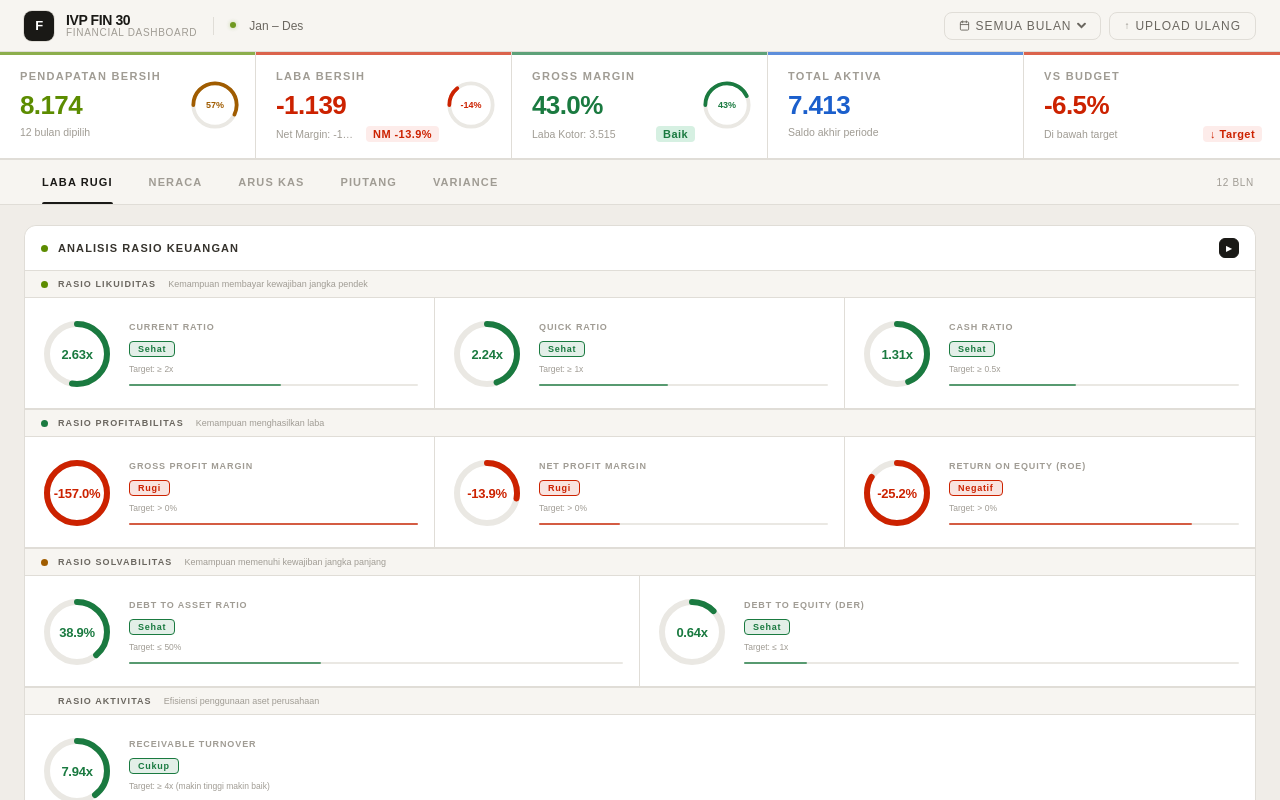
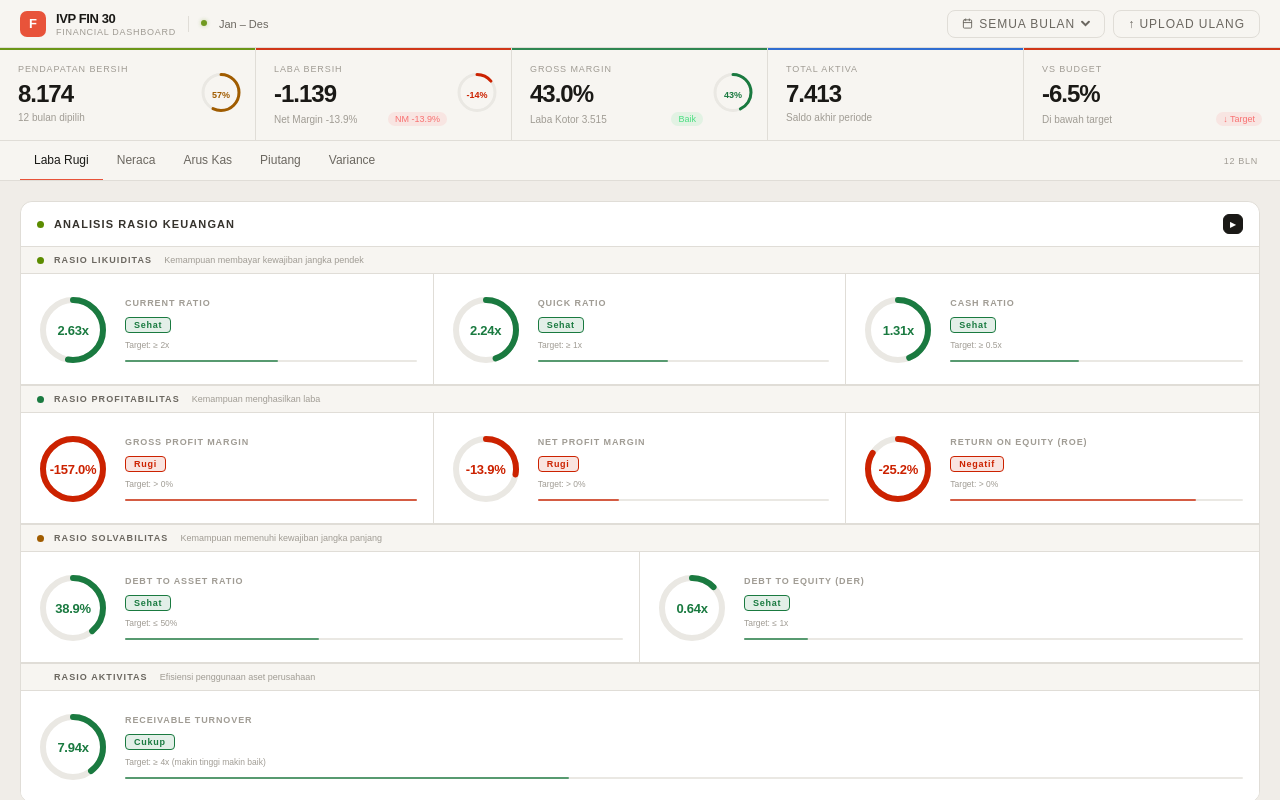
Before and after one commit to teddyseptiansyah/finsight, a React (Vite) app: page / in a window 1280 px wide. Both pictures are taken after a click on the button "Coba Data Demo". Shown: the top 800 px of the page. Built offline with nearby package versions, Linux system fonts and the light colour scheme; a web font is replaced by a local one.

Commit message:
Refactor Dashboard component for improved readability

```diff
--- a/src/components/Dashboard.jsx
+++ b/src/components/Dashboard.jsx
@@ -15,34 +15,34 @@ import { CoaContext }          from '../lib/CoaContext'
 const fmt = (val) => {
   if (val == null || isNaN(val)) return '—'
   const abs = Math.abs(val)
-  const formatted = abs.toLocaleString('id-ID', { minimumFractionDigits: 0, maximumFractionDigits: 0 })
-  return val < 0 ? `-${formatted}` : formatted
+  const f = abs.toLocaleString('id-ID', { minimumFractionDigits: 0, maximumFractionDigits: 0 })
+  return val < 0 ? `-${f}` : f
 }
 
 const TABS = [
-  { id: 'lr',       label: 'Laba Rugi',       icon: '▸', needsNeraca: false },
-  { id: 'neraca',   label: 'Neraca',           icon: '▸', needsNeraca: true  },
-  { id: 'ak',       label: 'Arus Kas',         icon: '▸', needsNeraca: false },
-  { id: 'piutang',  label: 'Piutang',          icon: '▸', needsNeraca: false },
-  { id: 'variance', label: 'Variance',         icon: '▸', needsNeraca: false },
+  { id: 'lr',       label: 'Laba Rugi',      needsNeraca: false },
+  { id: 'neraca',   label: 'Neraca',          needsNeraca: true  },
+  { id: 'ak',       label: 'Arus Kas',        needsNeraca: false },
+  { id: 'piutang',  label: 'Piutang',         needsNeraca: false },
+  { id: 'variance', label: 'Variance',        needsNeraca: false },
 ]
 
 function filterRows(dataObj, activeMonths, allMonths) {
   if (!dataObj) return dataObj
-  if (activeMonths.length === allMonths.length && activeMonths.every((m,i) => m===allMonths[i])) return dataObj
+  if (activeMonths.length === allMonths.length && activeMonths.every((m,i) => m === allMonths[i])) return dataObj
   const src = dataObj.months || allMonths
   const rows = {}
-  Object.entries(dataObj.rows||{}).forEach(([acct,val]) => {
+  Object.entries(dataObj.rows || {}).forEach(([acct, val]) => {
     if (Array.isArray(val)) {
-      rows[acct] = activeMonths.map(m => { const i=src.indexOf(m); return i>=0?(val[i]??0):0 })
-    } else if (val && typeof val==='object') {
-      const fm={}; activeMonths.forEach(m => { if (val[m]!==undefined) fm[m]=val[m] }); rows[acct]=fm
-    } else { rows[acct]=val }
+      rows[acct] = activeMonths.map(m => { const i = src.indexOf(m); return i >= 0 ? (val[i] ?? 0) : 0 })
+    } else if (val && typeof val === 'object') {
+      const fm = {}; activeMonths.forEach(m => { if (val[m] !== undefined) fm[m] = val[m] }); rows[acct] = fm
+    } else { rows[acct] = val }
   })
   const rawRows = (dataObj.rawRows || []).map(r => ({
     ...r,
     values: Array.isArray(r.values)
-      ? activeMonths.map(m => { const i=src.indexOf(m); return i>=0?(r.values[i]??0):0 })
+      ? activeMonths.map(m => { const i = src.indexOf(m); return i >= 0 ? (r.values[i] ?? 0) : 0 })
       : r.values,
   }))
   return { ...dataObj, rows, months: activeMonths, rawRows }
@@ -50,79 +50,72 @@ function filterRows(dataObj, activeMonths, allMonths) {
 
 export default function Dashboard({ data, onReset }) {
   const [tab, setTab]                   = useState('lr')
-  const [manualBudget, setManualBudget] = useState({ biaya:{}, target:{} })
+  const [manualBudget, setManualBudget] = useState({ biaya: {}, target: {} })
   const [drilldown, setDrilldown]       = useState(null)
   const [coaDrilldown, setCoaDrilldown] = useState(null)
   const kpiRefs = useRef({})
 
-  const allMonths  = useMemo(() => data?.lr?.months || [], [data])
-  const hasNeraca  = !!(data?.neraca?.rawRows?.length)
+  const allMonths = useMemo(() => data?.lr?.months || [], [data])
+  const hasNeraca = !!(data?.neraca?.rawRows?.length)
   const [activeMonths, setActiveMonths] = useState(allMonths)
   useEffect(() => setActiveMonths(data?.lr?.months || []), [data])
 
-  const filteredLr      = useMemo(() => filterRows(data?.lr,      activeMonths, allMonths), [data,activeMonths,allMonths])
-  const filteredNeraca  = useMemo(() => filterRows(data?.neraca,  activeMonths, allMonths), [data,activeMonths,allMonths])
-  const filteredAk      = useMemo(() => filterRows(data?.ak,      activeMonths, allMonths), [data,activeMonths,allMonths])
-  const filteredPiutang = useMemo(() => filterRows(data?.piutang, activeMonths, allMonths), [data,activeMonths,allMonths])
+  const filteredLr      = useMemo(() => filterRows(data?.lr,      activeMonths, allMonths), [data, activeMonths, allMonths])
+  const filteredNeraca  = useMemo(() => filterRows(data?.neraca,  activeMonths, allMonths), [data, activeMonths, allMonths])
+  const filteredAk      = useMemo(() => filterRows(data?.ak,      activeMonths, allMonths), [data, activeMonths, allMonths])
+  const filteredPiutang = useMemo(() => filterRows(data?.piutang, activeMonths, allMonths), [data, activeMonths, allMonths])
 
   const kpi = useMemo(() => {
-    const lr  = filteredLr?.rows    || {}
+    const lr  = filteredLr?.rows     || {}
     const nrc = filteredNeraca?.rows || {}
     const bdg = filterRows(data?.budget, activeMonths, allMonths)?.rows || {}
-    const rev   = Math.abs(totalOf(lr, ACCT.PENDAPATAN))
-    const hpp   = Math.abs(totalOf(lr, ACCT.HPP))
-    const laba  = -totalOf(lr, ACCT.LABA_BERSIH)
-    const bRev  = Math.abs(totalOf(bdg, ACCT.PENDAPATAN))
-    const bruto = rev - hpp
-    const aset  = lastOf(nrc, ACCT.TOTAL_AKTIVA)
-    const safe  = (n, d) => (d !== 0 && isFinite(n) && isFinite(d)) ? n / d * 100 : null
-    const gm    = safe(bruto, rev)
-    const nm    = safe(laba,  rev)
+    const rev    = Math.abs(totalOf(lr, ACCT.PENDAPATAN))
+    const hpp    = Math.abs(totalOf(lr, ACCT.HPP))
+    const laba   = -totalOf(lr, ACCT.LABA_BERSIH)
+    const bRev   = Math.abs(totalOf(bdg, ACCT.PENDAPATAN))
+    const bruto  = rev - hpp
+    const aset   = lastOf(nrc, ACCT.TOTAL_AKTIVA)
+    const safe   = (n, d) => (d !== 0 && isFinite(n) && isFinite(d)) ? n / d * 100 : null
+    const gm     = safe(bruto, rev)
+    const nm     = safe(laba, rev)
     const varPct = bRev > 0 ? (rev - bRev) / bRev * 100 : null
-    const rawOpex =
-      totalOf(lr, ACCT.BIAYA_MKT) + totalOf(lr, ACCT.BIAYA_KARY) +
-      totalOf(lr, ACCT.BIAYA_GEDUNG) + totalOf(lr, ACCT.BIAYA_UMUM) +
-      totalOf(lr, ACCT.BIAYA_OPS_LN)
+    const rawOpex = totalOf(lr, ACCT.BIAYA_MKT) + totalOf(lr, ACCT.BIAYA_KARY) +
+      totalOf(lr, ACCT.BIAYA_GEDUNG) + totalOf(lr, ACCT.BIAYA_UMUM) + totalOf(lr, ACCT.BIAYA_OPS_LN)
     const opex    = Math.abs(rawOpex)
     const labaOps = bruto - opex
-    const netNonOp =
-      totalOf(lr, '61999999') + totalOf(lr, '63999999') + totalOf(lr, '64999999') +
-      totalOf(lr, '65199999') + totalOf(lr, '65299999')
-    const beban75k = Math.abs(totalOf(lr, '75555555'))
-    const labaSblmPajak = beban75k > 0 ? (bruto - beban75k) : (labaOps + netNonOp)
-    const pajak = Math.abs(totalOf(lr, ACCT.PAJAK || '80999999'))
+    const netNonOp = totalOf(lr,'61999999') + totalOf(lr,'63999999') + totalOf(lr,'64999999') +
+      totalOf(lr,'65199999') + totalOf(lr,'65299999')
+    const beban75k       = Math.abs(totalOf(lr, '75555555'))
+    const labaSblmPajak  = beban75k > 0 ? (bruto - beban75k) : (labaOps + netNonOp)
+    const pajak          = Math.abs(totalOf(lr, ACCT.PAJAK || '80999999'))
     return { rev, laba, gm, nm, aset, varPct, bruto, hpp, opex, labaOps, labaSblmPajak, pajak }
   }, [filteredLr, filteredNeraca, data, activeMonths, allMonths])
 
   const period = activeMonths.length === 0 ? '—'
     : activeMonths.length === 1 ? activeMonths[0]
-    : `${activeMonths[0]} – ${activeMonths[activeMonths.length-1]}`
+    : `${activeMonths[0]} – ${activeMonths[activeMonths.length - 1]}`
 
   const kpis = [
     {
       key: 'pendapatan', label: 'Pendapatan Bersih',
-      value: fmt(kpi.rev),
-      sub: `${activeMonths.length} bulan dipilih`,
+      value: fmt(kpi.rev), sub: `${activeMonths.length} bulan dipilih`,
       color: 'var(--lime)',
       gauge: kpi.rev > 0 ? Math.round((kpi.hpp / kpi.rev) * 100) : null,
-      gaugeLabel: 'HPP ratio', gaugeColor: 'var(--warn)', badge: null,
+      gaugeColor: 'var(--warn)', badge: null,
     },
     {
       key: 'laba', label: 'Laba Bersih',
-      value: fmt(kpi.laba),
-      sub: `Net Margin: ${(kpi.nm??0).toFixed(1)}%`,
+      value: fmt(kpi.laba), sub: `Net Margin ${(kpi.nm ?? 0).toFixed(1)}%`,
       color: kpi.laba >= 0 ? 'var(--pos)' : 'var(--neg)',
       gauge: kpi.nm != null ? Math.min(Math.max(Math.round(kpi.nm), -100), 100) : null,
-      gaugeLabel: 'Net Margin', gaugeColor: kpi.laba >= 0 ? 'var(--pos)' : 'var(--neg)',
+      gaugeColor: kpi.laba >= 0 ? 'var(--pos)' : 'var(--neg)',
       badge: kpi.nm != null ? { text: `NM ${kpi.nm.toFixed(1)}%`, type: kpi.nm >= 0 ? 'pos' : 'neg' } : null,
     },
     {
       key: 'gm', label: 'Gross Margin',
-      value: `${(kpi.gm??0).toFixed(1)}%`,
-      sub: `Laba Kotor: ${fmt(kpi.bruto)}`,
+      value: `${(kpi.gm ?? 0).toFixed(1)}%`, sub: `Laba Kotor ${fmt(kpi.bruto)}`,
       color: kpi.gm == null ? 'var(--t4)' : kpi.gm >= 30 ? 'var(--pos)' : kpi.gm >= 0 ? 'var(--warn)' : 'var(--neg)',
       gauge: kpi.gm != null ? Math.min(Math.round(Math.abs(kpi.gm)), 100) : null,
-      gaugeLabel: '% dari rev',
       gaugeColor: kpi.gm == null ? 'var(--t4)' : kpi.gm >= 30 ? 'var(--pos)' : kpi.gm >= 0 ? 'var(--warn)' : 'var(--neg)',
       badge: kpi.gm != null
         ? { text: kpi.gm >= 30 ? 'Baik' : kpi.gm >= 0 ? 'Cukup' : 'Rugi', type: kpi.gm >= 30 ? 'pos' : kpi.gm >= 0 ? 'neu' : 'neg' }
@@ -130,10 +123,8 @@ export default function Dashboard({ data, onReset }) {
     },
     {
       key: 'aktiva', label: 'Total Aktiva',
-      value: fmt(kpi.aset),
-      sub: 'Saldo akhir periode',
-      color: 'var(--blue)',
-      gauge: null, badge: null,
+      value: fmt(kpi.aset), sub: 'Saldo akhir periode',
+      color: 'var(--blue)', gauge: null, badge: null,
     },
     {
       key: 'budget', label: 'vs Budget',
@@ -153,14 +144,12 @@ export default function Dashboard({ data, onReset }) {
   )
 
   const TAB_CONTENT = {
-    lr: (
-      <>
-        <RatioPanel lrData={filteredLr} neracaData={filteredNeraca} months={activeMonths} hasNeraca={hasNeraca}/>
-        <Section title="Laporan Laba Rugi" dot="var(--blue)" defaultOpen noPad>
-          <TabLabRugi data={filteredLr} months={activeMonths}/>
-        </Section>
-      </>
-    ),
+    lr: (<>
+      <RatioPanel lrData={filteredLr} neracaData={filteredNeraca} months={activeMonths} hasNeraca={hasNeraca}/>
+      <Section title="Laporan Laba Rugi" dot="var(--blue)" defaultOpen noPad>
+        <TabLabRugi data={filteredLr} months={activeMonths}/>
+      </Section>
+    </>),
     neraca: (
       <Section title="Neraca" dot="var(--purple)" defaultOpen noPad>
         <TabNeraca data={filteredNeraca} months={activeMonths}/>
@@ -192,64 +181,123 @@ export default function Dashboard({ data, onReset }) {
   return (
     <CoaContext.Provider value={{ openCoa: setCoaDrilldown, lrData: filteredLr }}>
       <style>{css}</style>
-      <div style={{ minHeight: '100vh', background: 'var(--bg)', display: 'flex', flexDirection: 'column' }}>
+      <style>{`
+        .dash-shell{min-height:100vh;background:var(--bg);display:flex;flex-direction:column}
+
+        /* topbar */
+        .topbar{height:48px;background:var(--surface);border-bottom:1px solid var(--rule);
+          display:flex;align-items:center;justify-content:space-between;
+          padding:0 20px;position:sticky;top:0;z-index:50;flex-shrink:0;gap:12px}
+        .topbar-left{display:flex;align-items:center;gap:10px}
+        .topbar-logo{width:26px;height:26px;background:var(--accent,#e8533a);border-radius:7px;
+          display:flex;align-items:center;justify-content:center;
+          font-weight:800;font-size:13px;color:#fff;flex-shrink:0}
+        .topbar-name{font-size:13px;font-weight:700;color:var(--t1);letter-spacing:-.4px}
+        .topbar-sub{font-size:9px;color:var(--t4);text-transform:uppercase;letter-spacing:.08em}
+        .topbar-sep{width:1px;height:16px;background:var(--rule);margin:0 2px}
+        .topbar-period{display:flex;align-items:center;gap:5px;font-size:11px;color:var(--t3)}
+        .topbar-right{display:flex;align-items:center;gap:8px}
+
+        /* kpi grid */
+        .kpi-grid-new{display:grid;grid-template-columns:repeat(5,1fr);
+          border-bottom:1px solid var(--rule);background:var(--bg)}
+        .kpi-cell{padding:16px 18px 14px;background:var(--surface);
+          border-right:1px solid var(--rule);cursor:pointer;position:relative;
+          transition:background .12s;overflow:hidden}
+        .kpi-cell:last-child{border-right:none}
+        .kpi-cell:hover{background:var(--surface2,#181816)}
+        .kpi-cell--open{background:var(--surface2,#181816)}
+        .kpi-cell__accent{position:absolute;top:0;left:0;right:0;height:2px;
+          background:var(--kc);opacity:.9}
+        .kpi-cell__label{font-size:9px;text-transform:uppercase;letter-spacing:.1em;
+          color:var(--t4);margin-bottom:8px;font-family:var(--mono,monospace)}
+        .kpi-cell__value{font-size:24px;font-weight:700;color:var(--t1);
+          letter-spacing:-1px;line-height:1;margin-bottom:6px;
+          font-variant-numeric:tabular-nums}
+        .kpi-cell__bottom{display:flex;align-items:center;justify-content:space-between;gap:6px}
+        .kpi-cell__sub{font-size:10px;color:var(--t4);font-family:var(--mono,monospace)}
+        .kpi-cell__badge{font-size:9px;padding:2px 7px;border-radius:100px;
+          font-family:var(--mono,monospace);white-space:nowrap;flex-shrink:0}
+        .kpi-cell__badge--pos{background:rgba(74,222,128,.12);color:#4ade80}
+        .kpi-cell__badge--neg{background:rgba(248,113,113,.12);color:#f87171}
+        .kpi-cell__badge--neu{background:rgba(250,204,21,.1);color:#fbbf24}
+        .kpi-cell__gauge{position:absolute;right:12px;top:50%;transform:translateY(-50%)}
+
+        /* tabs */
+        .tabbar-new{background:var(--surface);border-bottom:1px solid var(--rule);
+          display:flex;align-items:stretch;padding:0 20px;gap:0;
+          overflow-x:auto;scrollbar-width:none}
+        .tabbar-new::-webkit-scrollbar{display:none}
+        .tab-new{display:flex;align-items:center;gap:6px;background:transparent;border:none;
+          border-bottom:2px solid transparent;color:var(--t3);
+          font-size:12px;font-weight:500;padding:0 14px;height:40px;cursor:pointer;
+          transition:color .12s,border-color .12s;white-space:nowrap;margin-bottom:-1px;
+          font-family:inherit}
+        .tab-new:hover{color:var(--t2)}
+        .tab-new.active{color:var(--t1);border-bottom-color:var(--accent,#e8533a)}
+        .tab-new--disabled{opacity:.35;cursor:not-allowed}
+        .tab-spacer{margin-left:auto;display:flex;align-items:center;
+          font-size:9px;color:var(--t4);text-transform:uppercase;letter-spacing:.08em;padding-right:2px}
+
+        /* content */
+        .tab-body{flex:1;padding:20px 20px 80px;overflow:auto;
+          display:flex;flex-direction:column;gap:14px}
+
+        @media(max-width:860px){
+          .kpi-grid-new{grid-template-columns:repeat(3,1fr)}
+          .kpi-cell:nth-child(3){border-right:none}
+        }
+        @media(max-width:540px){
+          .kpi-grid-new{grid-template-columns:repeat(2,1fr)}
+          .kpi-cell:nth-child(2),.kpi-cell:nth-child(4){border-right:none}
+          .kpi-cell__value{font-size:20px}
+        }
+      `}</style>
+
+      <div className="dash-shell">
 
         {/* ── Topbar ── */}
-        <header style={{
-          height: 52, background: 'var(--surface)',
-          borderBottom: '1px solid var(--rule)',
-          display: 'flex', alignItems: 'center', justifyContent: 'space-between',
-          padding: '0 24px', position: 'sticky', top: 0, zIndex: 50, flexShrink: 0,
-          gap: 12,
-        }}>
-          <div style={{ display: 'flex', alignItems: 'center', gap: 12 }}>
-            <div className="topbar-logo-mark">
-              <span style={{ fontSize: 13, fontWeight: 700, color: 'var(--card)', letterSpacing: '-0.5px' }}>F</span>
+        <header className="topbar">
+          <div className="topbar-left">
+            <div className="topbar-logo">F</div>
+            <div style={{ display:'flex', flexDirection:'column', gap:1 }}>
+              <span className="topbar-name">IVP FIN 30</span>
+              <span className="topbar-sub">Financial Dashboard</span>
             </div>
-            <div style={{ display: 'flex', flexDirection: 'column', gap: 1 }}>
-              <span style={{ fontWeight: 700, fontSize: 14, color: 'var(--t1)', letterSpacing: '-0.4px', lineHeight: 1 }}>IVP FIN 30</span>
-              <span style={{ fontSize: 10, color: 'var(--t4)', letterSpacing: '.07em', textTransform: 'uppercase', lineHeight: 1 }}>Financial Dashboard</span>
-            </div>
-            <div style={{ width: 1, height: 18, background: 'var(--rule)', margin: '0 4px' }}/>
-            <div style={{ display: 'flex', alignItems: 'center', gap: 6 }}>
+            <div className="topbar-sep"/>
+            <div className="topbar-period">
               <span className="period-dot"/>
-              <span style={{ fontSize: 12, color: 'var(--t3)', fontVariantNumeric: 'tabular-nums' }}>{period}</span>
+              {period}
             </div>
           </div>
-          <div style={{ display: 'flex', alignItems: 'center', gap: 8 }}>
+          <div className="topbar-right">
             <PeriodPicker allMonths={allMonths} activeMonths={activeMonths} onChange={setActiveMonths}/>
-            <button className="top-btn" onClick={onReset} style={{ display: 'flex', alignItems: 'center', gap: 5 }}>
-              <span style={{ fontSize: 10, opacity: 0.7 }}>↑</span>
-              Upload Ulang
-            </button>
+            <button className="top-btn" onClick={onReset}>↑ Upload Ulang</button>
           </div>
         </header>
 
         {/* ── KPI Grid ── */}
-        <div style={{ background: 'var(--surface)', borderBottom: '1px solid var(--rule)', position: 'relative', zIndex: 40 }}>
-          <div className="kpi-grid">
+        <div style={{ position:'relative', zIndex:40 }}>
+          <div className="kpi-grid-new">
             {kpis.map((k, i) => {
               const isOpen = drilldown?.key === k.key
               const gaugeEl = k.gauge != null ? (() => {
-                const r = 20, cx = 24, cy = 24
-                const circ = 2 * Math.PI * r
-                const pct  = Math.min(Math.abs(k.gauge), 100) / 100
-                const dash = circ * pct
+                const r = 18, cx = 22, cy = 22, circ = 2 * Math.PI * r
+                const dash = circ * Math.min(Math.abs(k.gauge), 100) / 100
                 return (
-                  <div className="kpi-card__gauge">
-                    <svg viewBox="0 0 48 48" width={48} height={48}>
-                      <circle cx={cx} cy={cy} r={r} fill="none" stroke="var(--rule2)" strokeWidth="3.5"/>
+                  <div className="kpi-cell__gauge">
+                    <svg viewBox="0 0 44 44" width={44} height={44}>
+                      <circle cx={cx} cy={cy} r={r} fill="none" stroke="var(--rule2,rgba(255,255,255,.07))" strokeWidth="3"/>
                       <circle cx={cx} cy={cy} r={r} fill="none"
-                        stroke={k.gaugeColor} strokeWidth="3.5"
+                        stroke={k.gaugeColor} strokeWidth="3"
                         strokeDasharray={`${dash} ${circ}`}
                         strokeLinecap="round"
-                        style={{ transition: 'stroke-dasharray .5s ease', transform: 'rotate(-90deg)', transformOrigin: '50% 50%' }}
+                        style={{ transition:'stroke-dasharray .5s ease', transform:'rotate(-90deg)', transformOrigin:'50% 50%' }}
                       />
                     </svg>
                     <div style={{
-                      position: 'absolute', inset: 0,
-                      display: 'flex', alignItems: 'center', justifyContent: 'center',
-                      fontSize: 9, fontWeight: 700, color: k.gaugeColor,
+                      position:'absolute', inset:0, display:'flex', alignItems:'center', justifyContent:'center',
+                      fontSize:9, fontWeight:700, color:k.gaugeColor,
                     }}>{k.gauge}%</div>
                   </div>
                 )
@@ -258,19 +306,16 @@ export default function Dashboard({ data, onReset }) {
               return (
                 <div key={i}
                   ref={el => kpiRefs.current[k.key] = el}
-                  className={`kpi-card${isOpen ? ' kpi-card--open' : ''}`}
-                  style={{ '--kpi-color': k.color, paddingRight: k.gauge != null ? '72px' : '18px' }}
-                  onClick={e => { e.stopPropagation(); setDrilldown(isOpen ? null : { key: k.key, el: kpiRefs.current[k.key] }) }}
+                  className={`kpi-cell${isOpen ? ' kpi-cell--open' : ''}`}
+                  style={{ '--kc': k.color, paddingRight: k.gauge != null ? '64px' : '18px' }}
+                  onClick={e => { e.stopPropagation(); setDrilldown(isOpen ? null : { key:k.key, el:kpiRefs.current[k.key] }) }}
                 >
-                  <div className="kpi-card__label">{k.label}</div>
-                  <div className="kpi-card__value">{k.value}</div>
-                  <div className="kpi-card__row">
-                    <div className="kpi-card__sub">{k.sub}</div>
-                    {k.badge && (
-                      <div className={`kpi-card__badge kpi-card__badge--${k.badge.type}`}>
-                        {k.badge.text}
-                      </div>
-                    )}
+                  <div className="kpi-cell__accent"/>
+                  <div className="kpi-cell__label">{k.label}</div>
+                  <div className="kpi-cell__value">{k.value}</div>
+                  <div className="kpi-cell__bottom">
+                    <div className="kpi-cell__sub">{k.sub}</div>
+                    {k.badge && <div className={`kpi-cell__badge kpi-cell__badge--${k.badge.type}`}>{k.badge.text}</div>}
                   </div>
                   {gaugeEl}
                 </div>
@@ -288,37 +333,25 @@ export default function Dashboard({ data, onReset }) {
         </div>
 
         {/* ── Tab Bar ── */}
-        <div style={{
-          background: 'var(--surface)', borderBottom: '1px solid var(--rule)',
-          display: 'flex', alignItems: 'stretch', padding: '0 24px', gap: 0,
-          overflowX: 'auto', scrollbarWidth: 'none',
-        }}>
+        <div className="tabbar-new">
           {TABS.map(t => {
             const dis = t.needsNeraca && !hasNeraca
-            const active = tab === t.id
             return (
               <button key={t.id}
-                className={`tab-btn${active ? ' active' : ''}${dis ? ' tab-btn--disabled' : ''}`}
+                className={`tab-new${tab === t.id ? ' active' : ''}${dis ? ' tab-new--disabled' : ''}`}
                 onClick={() => !dis && setTab(t.id)}
                 title={dis ? 'Upload file Neraca untuk mengaktifkan tab ini' : undefined}
-                style={{ display: 'flex', alignItems: 'center', gap: 6 }}
               >
                 {t.label}
-                {dis && <span style={{ fontSize: 8, opacity: 0.5 }}>✕</span>}
+                {dis && <span style={{ fontSize:8, opacity:.5 }}>✕</span>}
               </button>
             )
           })}
-          <div style={{
-            marginLeft: 'auto', display: 'flex', alignItems: 'center',
-            fontSize: 10, color: 'var(--t4)', letterSpacing: '.07em',
-            textTransform: 'uppercase', paddingRight: 2,
-          }}>
-            {activeMonths.length} bln
-          </div>
+          <div className="tab-spacer">{activeMonths.length} bln</div>
         </div>
 
-        {/* ── Tab Content ── */}
-        <div style={{ flex: 1, padding: '20px 24px 80px', overflow: 'auto', display: 'flex', flexDirection: 'column', gap: 14 }}>
+        {/* ── Content ── */}
+        <div className="tab-body">
           {TAB_CONTENT[tab]}
         </div>
 
```
